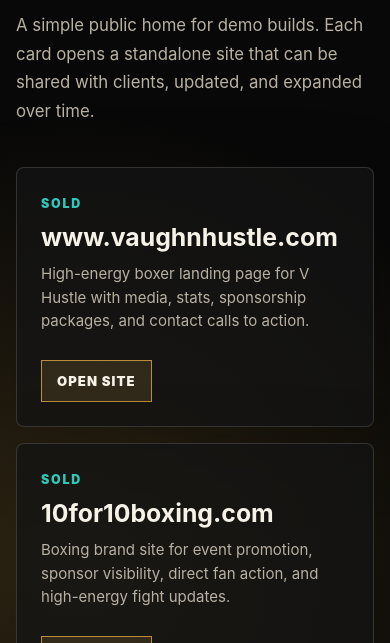
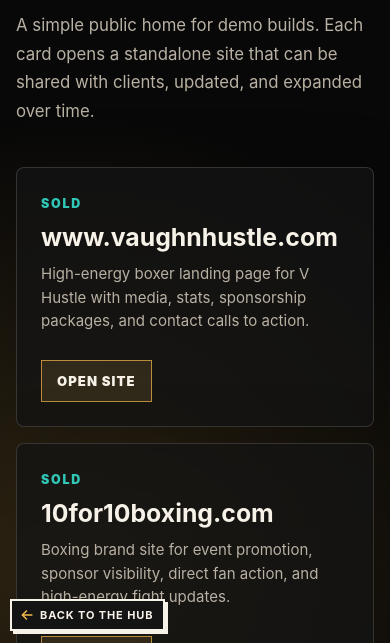
Before and after one commit to innergclaw/ownyourweb-demos, a plain HTML site: page index.html in a window 390 px wide. Shown: the part 201-844 px from the top of the page. Drawn offline with Linux system fonts and the light colour scheme.

Commit message:
Add Back to the hub link and scroll-to-top arrow (shared hub-nav) (#1)
Adds the shared INNERG INTEL hub-nav component (Back to the hub link and scroll-to-top arrow).

```diff
--- /dev/null
+++ b/hub-nav.css
@@ -0,0 +1,116 @@
+/* hub-nav.css ~ INNERG INTEL shared "Back to the hub" link + scroll-to-top arrow.
+   Loaded automatically by hub-nav.js (same folder). Style A by default.
+   Override on a site with CSS variables or data-* attributes on the script tag:
+   --hn-bg --hn-ink --hn-accent --hn-accent-ink --hn-icon --hn-font
+   --hn-left --hn-bottom --hn-top --hn-right --hn-m-bottom --hn-z */
+.hub-nav-link,
+.hub-nav-top {
+  --_bg: var(--hn-bg, #F3EBDD);
+  --_ink: var(--hn-ink, #1E1414);
+  --_accent: var(--hn-accent, #9E2B25);
+  --_aink: var(--hn-accent-ink, var(--_bg));
+  --_icon: var(--hn-icon, var(--_accent));
+  position: fixed;
+  z-index: var(--hn-z, 2000);
+  box-sizing: border-box;
+  margin: 0;
+  background: var(--_bg);
+  color: var(--_ink);
+  border: 2px solid var(--_ink);
+  border-radius: 0;
+  box-shadow: 3px 3px 0 var(--_ink);
+  cursor: pointer;
+  text-decoration: none;
+  font: 700 12px/1 var(--hn-font, "Courier Prime", "Courier New", ui-monospace, monospace);
+  letter-spacing: .08em;
+  text-transform: uppercase;
+  -webkit-tap-highlight-color: transparent;
+  transition: background-color .15s, color .15s, box-shadow .15s, transform .15s, opacity .2s, visibility .2s;
+}
+.hub-nav-link {
+  display: inline-flex;
+  align-items: center;
+  gap: 8px;
+  min-height: 36px;
+  padding: 0 12px 0 10px;
+  left: calc(var(--hn-left, 16px) + env(safe-area-inset-left, 0px));
+  bottom: calc(var(--hn-link-bottom, var(--hn-bottom, 16px)) + env(safe-area-inset-bottom, 0px));
+}
+.hub-nav-link[data-pos="top"] {
+  bottom: auto;
+  top: calc(var(--hn-top, 12px) + env(safe-area-inset-top, 0px));
+}
+.hub-nav-link svg,
+.hub-nav-top svg {
+  width: 16px;
+  height: 16px;
+  flex: none;
+  stroke: var(--_icon);
+  fill: none;
+  stroke-width: 2.5;
+  stroke-linecap: square;
+  stroke-linejoin: miter;
+  transition: stroke .15s;
+}
+.hub-nav-top {
+  display: grid;
+  place-items: center;
+  width: 44px;
+  height: 44px;
+  padding: 0;
+  right: calc(var(--hn-right, 16px) + env(safe-area-inset-right, 0px));
+  bottom: calc(var(--hn-bottom, 16px) + env(safe-area-inset-bottom, 0px));
+  opacity: 0;
+  visibility: hidden;
+  transform: translateY(12px);
+}
+.hub-nav-top svg { width: 20px; height: 20px; }
+.hub-nav-top[data-visible] { opacity: 1; visibility: visible; transform: none; }
+.hub-nav-link:hover,
+.hub-nav-top:hover {
+  background: var(--_accent);
+  color: var(--_aink);
+  box-shadow: 1px 1px 0 var(--_ink);
+}
+.hub-nav-link:hover svg,
+.hub-nav-top:hover svg { stroke: var(--_aink); }
+.hub-nav-link:focus-visible,
+.hub-nav-top:focus-visible { outline: 3px solid var(--_icon); outline-offset: 3px; }
+.hub-nav-focus { outline: none; }
+.hub-nav-sentinel {
+  position: absolute;
+  top: 0;
+  left: 0;
+  width: 1px;
+  height: 320px;
+  pointer-events: none;
+  visibility: hidden;
+}
+@media (max-width: 640px) {
+  .hub-nav-link {
+    min-height: 32px;
+    padding: 0 10px 0 8px;
+    gap: 6px;
+    font-size: 11px;
+    left: calc(var(--hn-left, 10px) + env(safe-area-inset-left, 0px));
+    bottom: calc(var(--hn-m-link-bottom, var(--hn-m-bottom, 12px)) + env(safe-area-inset-bottom, 0px));
+  }
+  .hub-nav-link[data-pos="top"] {
+    bottom: auto;
+    top: calc(var(--hn-top, 8px) + env(safe-area-inset-top, 0px));
+  }
+  .hub-nav-link svg { width: 14px; height: 14px; }
+  .hub-nav-top {
+    width: 40px;
+    height: 40px;
+    right: calc(var(--hn-right, 10px) + env(safe-area-inset-right, 0px));
+    bottom: calc(var(--hn-m-bottom, 12px) + env(safe-area-inset-bottom, 0px));
+  }
+}
+@media (prefers-reduced-motion: reduce) {
+  .hub-nav-link, .hub-nav-top { transition: none; }
+  .hub-nav-top { transform: none; }
+}
+@media print {
+  .hub-nav-link, .hub-nav-top { display: none !important; }
+}
--- /dev/null
+++ b/hub-nav.js
@@ -0,0 +1,111 @@
+/*! hub-nav.js ~ INNERG INTEL shared "Back to the hub" link + scroll-to-top arrow.
+ * Vanilla JS + CSS, no dependencies. Two small files per site, kept side by side:
+ *   hub-nav.js  hub-nav.css
+ * Add once per page, before </body>:
+ *   <script src="hub-nav.js" defer></script>
+ * The script loads hub-nav.css from the same folder (works under style-src 'self').
+ *
+ * Optional data-* attributes on that script tag:
+ *   data-home            the page IS the hub: arrow only, no hub link
+ *   data-no-top          the page already has its own scroll-to-top: hub link only
+ *   data-link-pos="top"  put the hub link top-left instead of bottom-left
+ *   data-bg data-ink data-accent data-accent-ink data-icon   palette (default Style A)
+ *   data-font            label font-family
+ *   data-left data-bottom data-link-bottom data-right data-top   px offsets
+ *   data-m-bottom data-m-link-bottom   px bottom offsets at <= 640px
+ *   data-z               z-index (default 2000)
+ */
+(function () {
+  'use strict';
+  if (window.__hubNav) return;
+  window.__hubNav = true;
+
+  var HUB = 'https://nasirr.innergintel.study/';
+  var script = document.currentScript;
+  var d = (script && script.dataset) || {};
+  var isHub = 'home' in d ||
+    (location.hostname === 'nasirr.innergintel.study' && (location.pathname === '/' || location.pathname === '/index.html'));
+
+  var VARS = { bg: '--hn-bg', ink: '--hn-ink', accent: '--hn-accent', accentInk: '--hn-accent-ink', icon: '--hn-icon', font: '--hn-font' };
+  var PX = { left: '--hn-left', bottom: '--hn-bottom', linkBottom: '--hn-link-bottom', right: '--hn-right', top: '--hn-top', mBottom: '--hn-m-bottom', mLinkBottom: '--hn-m-link-bottom', z: '--hn-z' };
+  var root = document.documentElement;
+  Object.keys(VARS).forEach(function (k) { if (d[k]) root.style.setProperty(VARS[k], d[k]); });
+  Object.keys(PX).forEach(function (k) {
+    if (/^\d+$/.test(d[k] || '')) root.style.setProperty(PX[k], k === 'z' ? d[k] : d[k] + 'px');
+  });
+
+  var NS = 'http://www.w3.org/2000/svg';
+  function icon(path) {
+    var s = document.createElementNS(NS, 'svg');
+    s.setAttribute('viewBox', '0 0 24 24');
+    s.setAttribute('aria-hidden', 'true');
+    s.setAttribute('focusable', 'false');
+    var p = document.createElementNS(NS, 'path');
+    p.setAttribute('d', path);
+    s.appendChild(p);
+    return s;
+  }
+
+  function build() {
+    var link = null;
+    if (!isHub) {
+      link = document.createElement('a');
+      link.className = 'hub-nav-link';
+      if (d.linkPos === 'top') link.setAttribute('data-pos', 'top');
+      link.href = HUB;
+      link.appendChild(icon('M20 12H5M11 5l-7 7 7 7'));
+      var label = document.createElement('span');
+      label.textContent = 'Back to the hub';
+      link.appendChild(label);
+      document.body.insertBefore(link, document.body.firstChild);
+    }
+    if ('noTop' in d) return;
+
+    var top = document.createElement('button');
+    top.type = 'button';
+    top.className = 'hub-nav-top';
+    top.setAttribute('aria-label', 'Scroll to top');
+    top.title = 'Scroll to top';
+    top.appendChild(icon('M12 20V5M5 12l7-7 7 7'));
+    document.body.appendChild(top);
+
+    var reduce = window.matchMedia('(prefers-reduced-motion: reduce)');
+    top.addEventListener('click', function () {
+      window.scrollTo({ top: 0, left: 0, behavior: reduce.matches ? 'auto' : 'smooth' });
+      // The arrow hides at the top, so hand keyboard focus to the start of the page.
+      var target = link || document.body;
+      if (!link) {
+        if (!document.body.hasAttribute('tabindex')) document.body.setAttribute('tabindex', '-1');
+        document.body.classList.add('hub-nav-focus');
+      }
+      target.focus({ preventScroll: true });
+    });
+
+    function setVisible(on) { top.toggleAttribute('data-visible', on); }
+    if ('IntersectionObserver' in window) {
+      var sentinel = document.createElement('div');
+      sentinel.className = 'hub-nav-sentinel';
+      sentinel.setAttribute('aria-hidden', 'true');
+      root.appendChild(sentinel);
+      new IntersectionObserver(function (entries) {
+        setVisible(!entries[entries.length - 1].isIntersecting);
+      }).observe(sentinel);
+    } else {
+      var onScroll = function () { setVisible((window.pageYOffset || 0) > 320); };
+      window.addEventListener('scroll', onScroll, { passive: true });
+      onScroll();
+    }
+  }
+
+  function start() {
+    if (!script || !script.src) return;
+    var css = document.createElement('link');
+    css.rel = 'stylesheet';
+    css.href = script.src.replace(/hub-nav\.js(\?.*)?$/, 'hub-nav.css$1');
+    css.addEventListener('load', build, { once: true });
+    document.head.appendChild(css);
+  }
+
+  if (document.body) start();
+  else document.addEventListener('DOMContentLoaded', start, { once: true });
+})();
--- a/index.html
+++ b/index.html
@@ -340,5 +340,6 @@
 <p class="oyw-data-note" style="margin:0;padding:14px 20px 20px;text-align:center;font-size:12px;line-height:1.5;letter-spacing:.02em;opacity:.75;color:inherit;font-family:inherit"><strong>OWN YOUR WEB.</strong> We respect your data, privacy, security and confidentiality. What you share with us stays private and protected. We do not sell your data or personal information, because you own it.</p>
 
   </main>
+<script src="hub-nav.js" defer data-bg="#141414" data-ink="#F7F2E8" data-accent="#F2B84B" data-accent-ink="#080808" data-icon="#F2B84B" data-font="Inter,system-ui,-apple-system,Segoe UI,sans-serif"></script>
 </body>
 </html>
```
